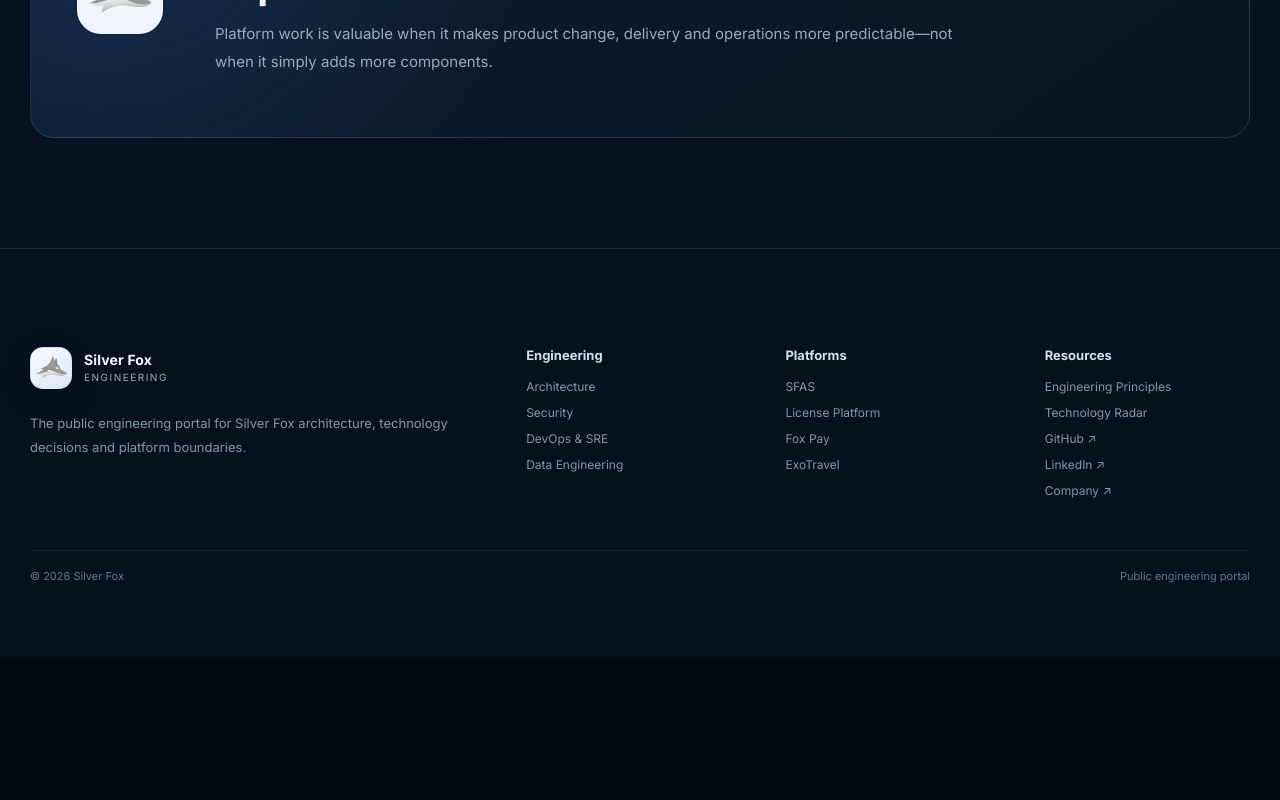
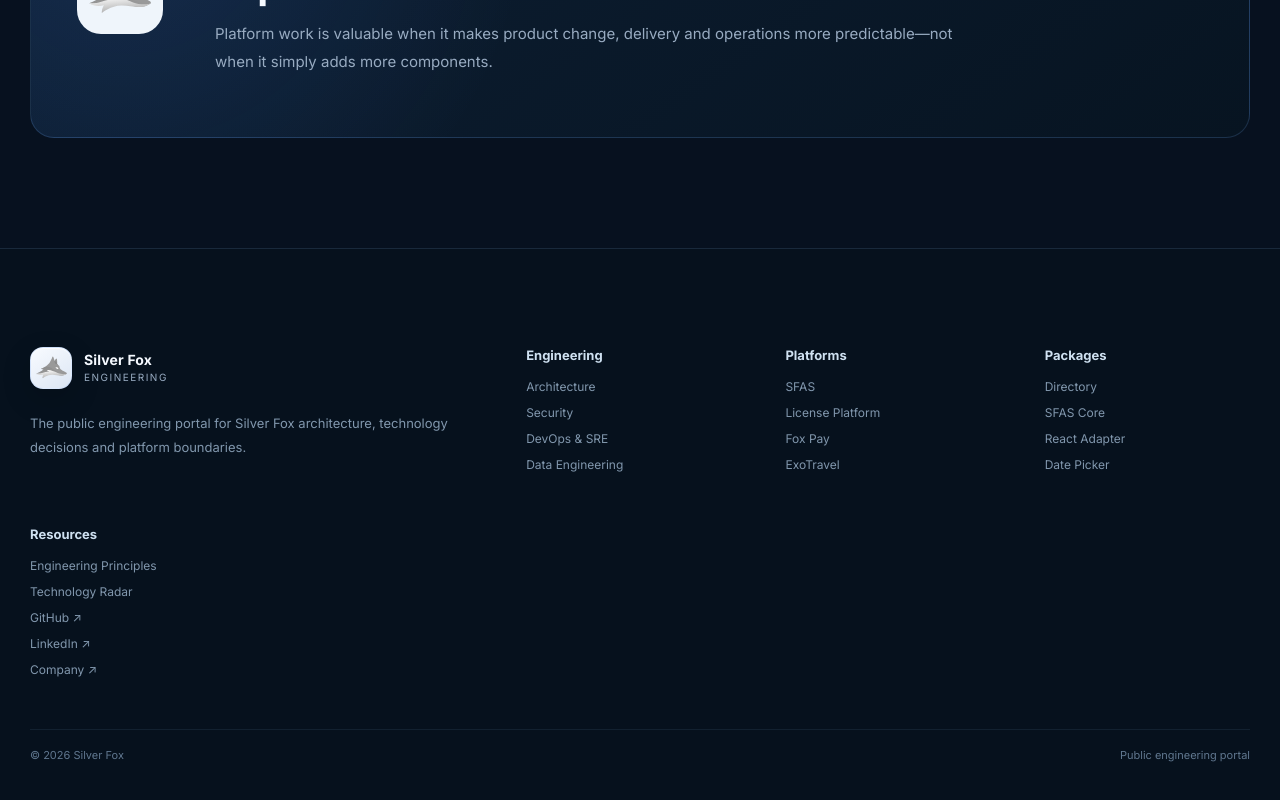
Before and after one commit to silverfoxcloud/silverfox-engineering, a Next.js app: page / in a window 1280 px wide. Shown: the part 7589-8389 px from the top of the page. Before the commit the page ends 8246 px from the top, so only its background shows below. Built offline with nearby package versions, Linux system fonts and the light colour scheme.

Commit message:
feat: expose packages in engineering footer

```diff
--- a/components/SiteFooter.tsx
+++ b/components/SiteFooter.tsx
@@ -42,6 +42,14 @@ export default function SiteFooter({ locale }: { locale: Locale }) {
         </div>
 
         <div className="footerGroup">
+          <strong>{fa ? "پکیج‌ها" : "Packages"}</strong>
+          <Link href={localize("/packages/")}>{fa ? "دایرکتوری" : "Directory"}</Link>
+          <Link href={localize("/packages/sfas-core/")}>SFAS Core</Link>
+          <Link href={localize("/packages/sfas-react-adapter/")}>React Adapter</Link>
+          <Link href={localize("/packages/sfas-date-picker/")}>Date Picker</Link>
+        </div>
+
+        <div className="footerGroup">
           <strong>{fa ? "منابع" : "Resources"}</strong>
           <Link href={localize("/engineering-principles/")}>{fa ? "اصول مهندسی" : "Engineering Principles"}</Link>
           <Link href={localize("/technology-radar/")}>{fa ? "رادار فناوری" : "Technology Radar"}</Link>
```
